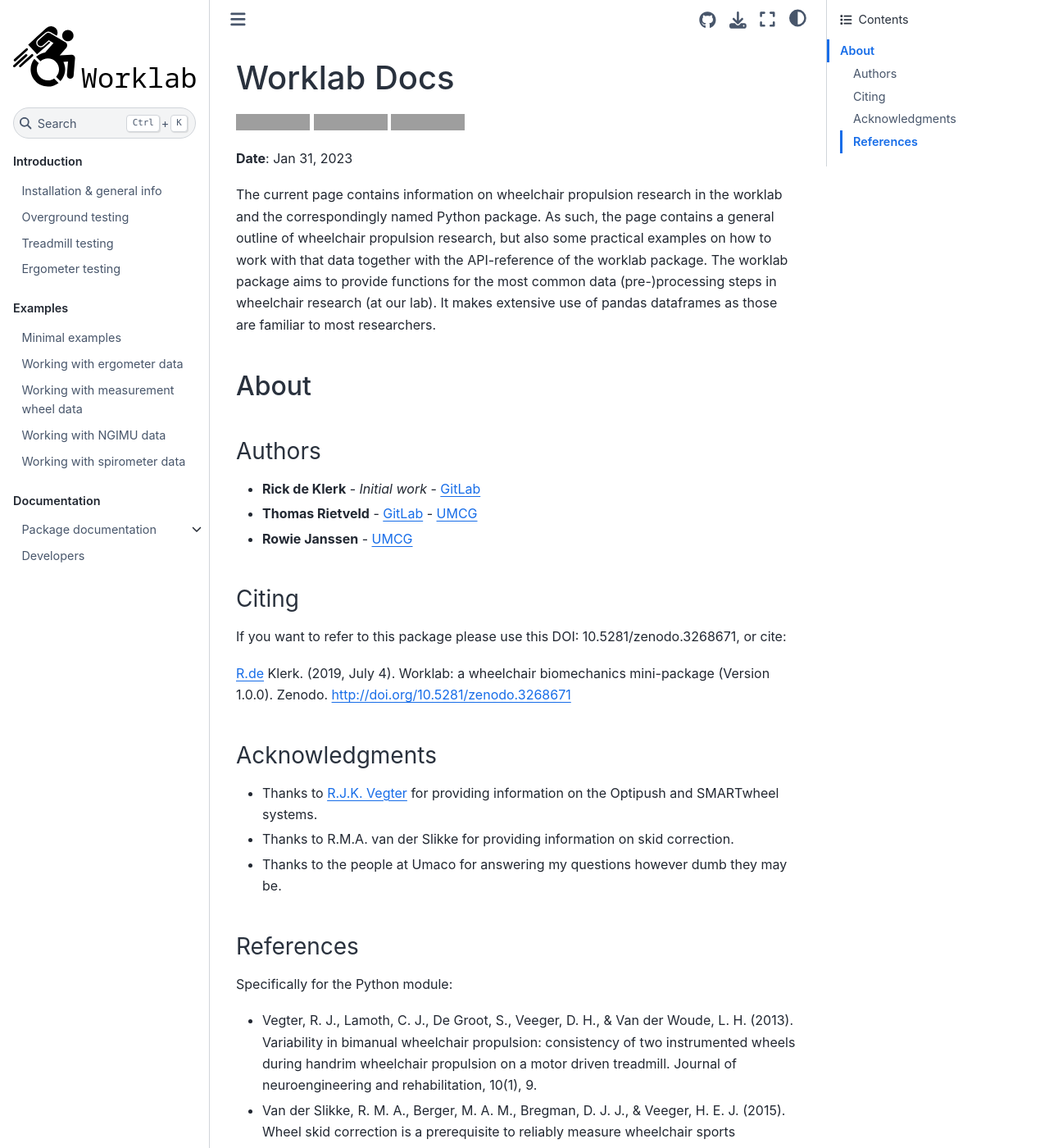
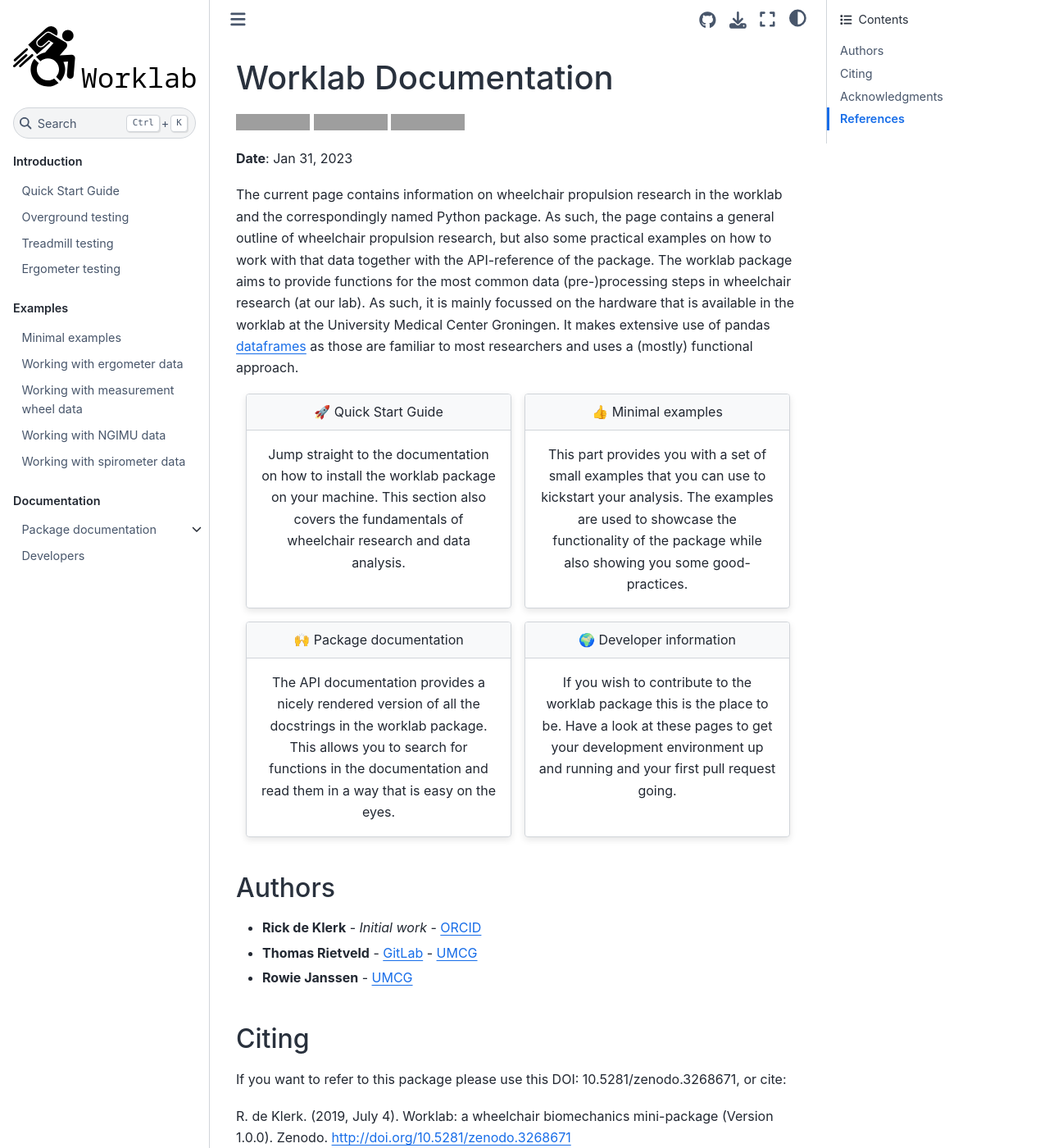
Before and after one commit to sophiedkk/worklab, a Jupyter Book: the page built from docs/README.md, in a window 1280 px wide and 1400 px high. Shown: the whole window at 82% size. Built offline with Jupyter Book 1.0.4 settings and Sphinx 7.4.7 and the Sphinx Book theme 1.1.4, drawn with Linux system fonts in a browser that asks for light colours; some of the changed text lies outside the part shown; grey boxes are pictures that could not be loaded.

Commit message:
Add more developer docs

````diff
--- a/docs/README.md
+++ b/docs/README.md
@@ -1,60 +1,95 @@
-# Worklab Docs
+# Worklab Documentation
 
 [![image](https://zenodo.org/badge/DOI/10.5281/zenodo.3268671.svg)](https://doi.org/10.5281/zenodo.3268671) [![image](https://badge.fury.io/py/worklab.svg)](https://badge.fury.io/py/worklab) [![image](https://img.shields.io/badge/License-GPLv3-blue.svg)](https://www.gitlab.com/Rickdkk/worklab/tree/master/LICENCE)
 ```{eval-rst}
 **Date**: |today|
 ```
 
-The current page contains information on wheelchair propulsion research
-in the worklab and the correspondingly named Python package. As such,
-the page contains a general outline of wheelchair propulsion research,
-but also some practical examples on how to work with that data together
-with the API-reference of the worklab package. The worklab package aims
-to provide functions for the most common data (pre-)processing steps in
-wheelchair research (at our lab). It makes extensive use of pandas
-dataframes as those are familiar to most researchers.
+The current page contains information on wheelchair propulsion research in the worklab and the correspondingly named
+Python package. As such, the page contains a general outline of wheelchair propulsion research, but also some practical
+examples on how to work with that data together with the API-reference of the package. The worklab package aims
+to provide functions for the most common data (pre-)processing steps in wheelchair research (at our lab). As such, it is
+mainly focussed on the hardware that is available in the worklab at the University Medical Center Groningen. It makes
+extensive use of pandas [dataframes](https://pandas.pydata.org/) as those are familiar to most researchers and uses a
+(mostly) functional approach.
 
-## About
+::::{grid} 1 1 2 2
+:class-container: text-center
+:gutter: 3
 
-### Authors
+:::{grid-item-card}
+:link: chapters/setup.html
+:class-header: bg-light
 
--  **Rick de Klerk** - *Initial work* -
-    [GitLab](https://gitlab.com/rickdkk)
+🚀 Quick Start Guide
+^^^
+Jump straight to the documentation on how to install the worklab package on your machine. This section also covers the
+fundamentals of wheelchair research and data analysis.
+:::
+
+:::{grid-item-card}
+:link: chapters/examples.html
+:class-header: bg-light
+
+👍 Minimal examples
+^^^
+This part provides you with a set of small examples that you can use to kickstart your analysis. The
+examples are used to showcase the functionality of the package while also showing you some good-practices.
+:::
+
+:::{grid-item-card}
+:link: chapters/package.html
+:class-header: bg-light
+
+🙌 Package documentation
+^^^
+The API documentation provides a nicely rendered version of all the docstrings in the worklab package. This allows you
+to search for functions in the documentation and read them in a way that is easy on the eyes.
+:::
+
+:::{grid-item-card}
+:link: chapters/developer.html
+:class-header: bg-light
+
+🌍 Developer information
+^^^
+If you wish to contribute to the worklab package this is the place to be. Have a look at these pages to get your
+development environment up and running and your first pull request going.
+:::
+::::
+
+## Authors
+
+-  **Rick de Klerk** - *Initial work* - [ORCID](https://orcid.org/0000-0003-2745-1963)
 -  **Thomas Rietveld** - [GitLab](https://gitlab.com/Thomas2016) -
     [UMCG](https://www.rug.nl/staff/t.rietveld)
 -  **Rowie Janssen** - [UMCG](http://www.wheelpower.online)
 
-### Citing
+## Citing
 
 If you want to refer to this package please use this DOI:
 10.5281/zenodo.3268671, or cite:
 
-R.de Klerk. (2019, July 4). Worklab: a wheelchair biomechanics
-mini-package (Version 1.0.0). Zenodo.
+R. de Klerk. (2019, July 4). Worklab: a wheelchair biomechanics mini-package (Version 1.0.0). Zenodo.
 <http://doi.org/10.5281/zenodo.3268671>
 
-### Acknowledgments
+## Acknowledgments
 
--   Thanks to [R.J.K. Vegter](https://www.rug.nl/staff/r.j.k.vegter/)
-    for providing information on the Optipush and SMARTwheel systems.
--   Thanks to R.M.A. van der Slikke for providing information on skid
-    correction.
--   Thanks to the people at Umaco for answering my questions however
-    dumb they may be.
+-   Thanks to [R.J.K. Vegter](https://www.rug.nl/staff/r.j.k.vegter/) for providing information on the Optipush and
+SMARTwheel systems.
+-   Thanks to R.M.A. van der Slikke for providing information on skid correction.
+-   Thanks to the people at Umaco for answering my questions however dumb they may be.
 
-### References
+## References
 
-Specifically for the Python module:
+Functions that use a specific algorithm or base have their references in the docstring. More generally, the analyses in
+this package are taken from:
 
--   Vegter, R. J., Lamoth, C. J., De Groot, S., Veeger, D. H., & Van der
-    Woude, L. H. (2013). Variability in bimanual wheelchair propulsion:
-    consistency of two instrumented wheels during handrim wheelchair
-    propulsion on a motor driven treadmill. Journal of neuroengineering
-    and rehabilitation, 10(1), 9.
--   Van der Slikke, R. M. A., Berger, M. A. M., Bregman, D. J. J., &
-    Veeger, H. E. J. (2015). Wheel skid correction is a prerequisite to
-    reliably measure wheelchair sports kinematics based on inertial
-    sensors. Procedia Engineering, 112, 207-212.
--   van der Slikke, R., Berger, M., Bregman, D., & Veeger, D. (2016).
-    Push characteristics in wheelchair court sport sprinting. Procedia
-    engineering, 147, 730-734.
+-   Vegter, R. J., Lamoth, C. J., De Groot, S., Veeger, D. H., & Van der, Woude, L. H. (2013). Variability in bimanual
+wheelchair propulsion: consistency of two instrumented wheels during handrim wheelchair propulsion on a motor driven
+treadmill. Journal of neuroengineering and rehabilitation, 10(1), 9.
+-   Van der Slikke, R. M. A., Berger, M. A. M., Bregman, D. J. J., & Veeger, H. E. J. (2015). Wheel skid correction is
+a prerequisite to reliably measure wheelchair sports kinematics based on inertial sensors. Procedia Engineering, 112,
+207-212.
+-   van der Slikke, R., Berger, M., Bregman, D., & Veeger, D. (2016). Push characteristics in wheelchair court sport
+sprinting. Procedia engineering, 147, 730-734.
--- /dev/null
+++ b/docs/_static/mystyles.css
@@ -0,0 +1,11 @@
+.bd-content .section table {
+    display: table;
+}
+
+.table td, .table th {
+    padding: .1rem;
+}
+
+main.bd-content #main-content .footnote-reference, main.bd-content #main-content a.bibtex.internal, main.bd-content #print-main-content .footnote-reference, main.bd-content #print-main-content a.bibtex.internal{
+ font-size: 0.8em !important;
+}
````
Also changed, not shown: docs/chapters/developer.md (+25 -0 lines), docs/chapters/setup.md (+42 -47 lines), docs/chapters/API/utils.md (line endings or trailing spaces).
